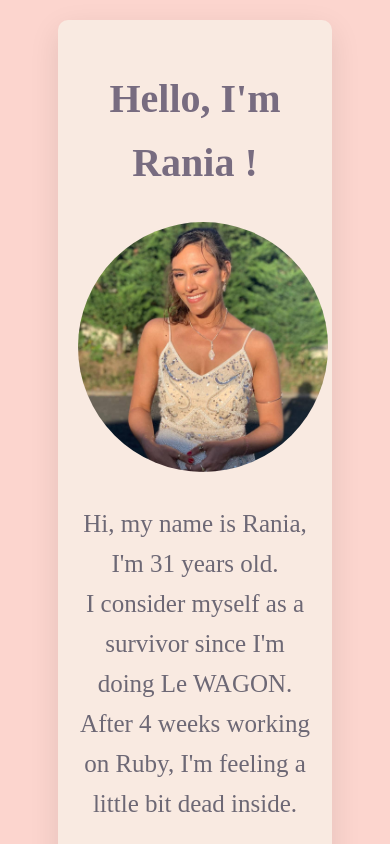
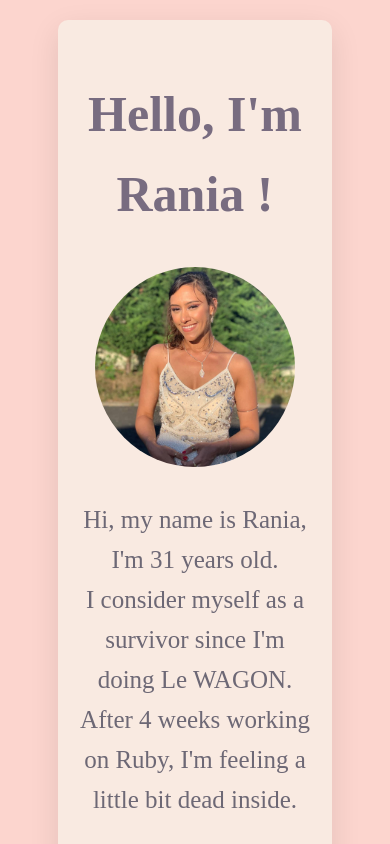
Before and after one commit to RaniaB16/Barbapapa, a plain HTML site: page index.html in a window 390 px wide. Shown: the top 844 px of the page. Drawn offline with Linux system fonts and the light colour scheme; a web font is replaced by a local one.

Commit message:
my profile page

```diff
--- a/style.css
+++ b/style.css
@@ -25,6 +25,7 @@
    border-radius: 50%;
    object-fit: cover;
    object-position: top;
+   padding: 0px 10px;
  }
 
 a {
@@ -44,7 +45,7 @@ li {
 .fab {
   color:#bfb5c5;
   font-size: 50px;
-  margin: 5px 20px ;
+  margin: 5px 20px;
 }
 
 .container {
@@ -71,14 +72,20 @@ background: #005f73;
 
 @media (max-width: 390px){
   h1 {
-    font-size: 40px;
+    font-size: 50px;
   }
 }
 
 @media (max-width: 390px){
-  .avatar {
-    width: 150px;
-   height: 150px;
+  #avatar {
+    width: 200px;
+    height: 200px;
+  }
+}
+
+@media (max-width: 390px){
+  a {
+    font-size: 20px;
   }
 }
 
```
